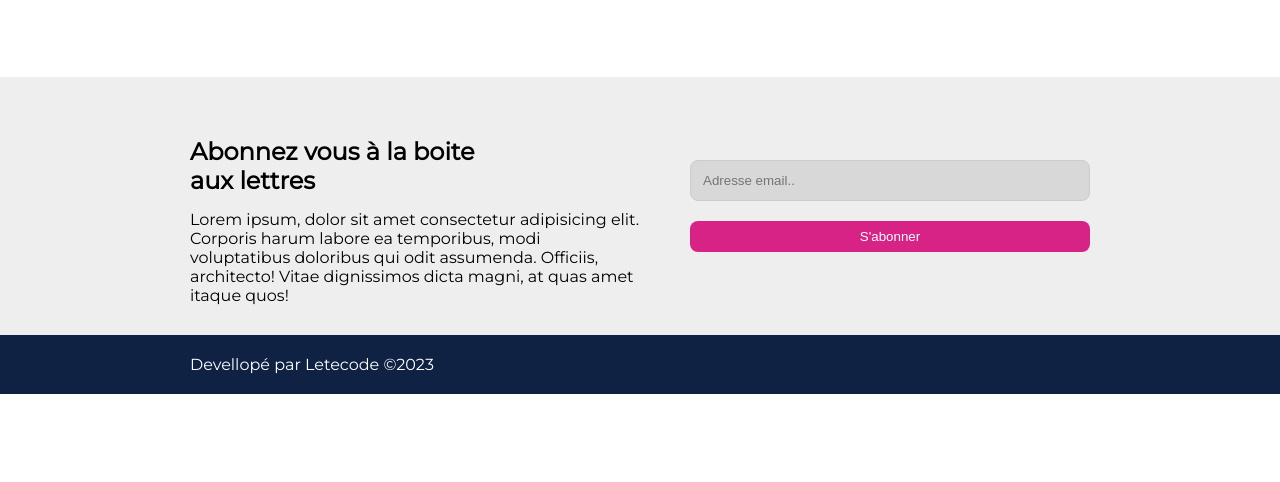
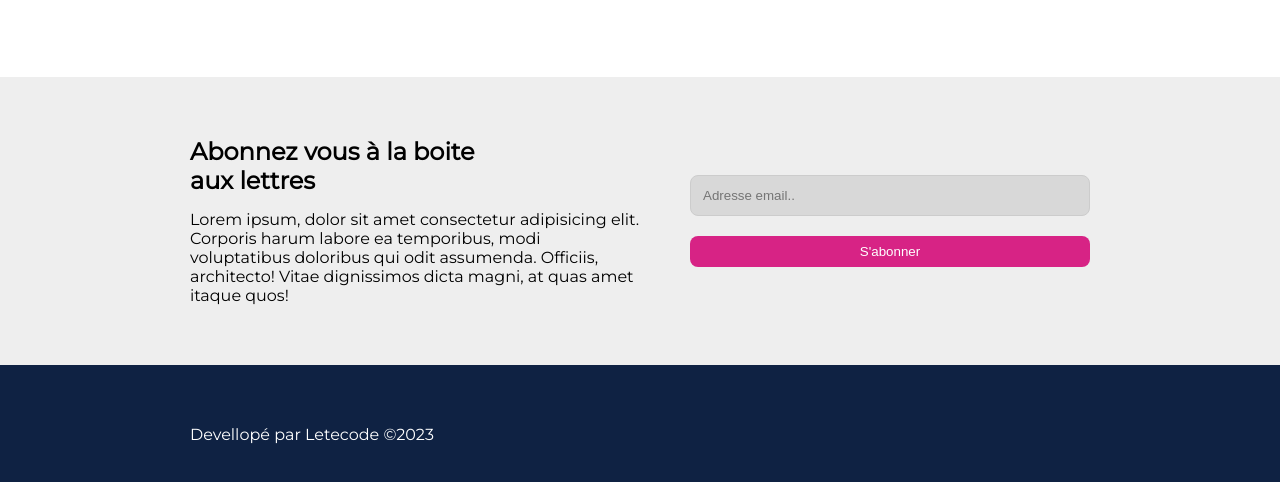
Before and after one commit to Tchatchouang95/Letecode_TP_2, a plain HTML site: page cours.html in a window 1280 px wide. Shown: the part 706-1188 px from the top of the page. Before the commit the page ends 1100 px from the top, so only its background shows below. Drawn offline with Linux system fonts and the light colour scheme.

Commit message:
Modification des padding pour mon footer

```diff
--- a/css/style.css
+++ b/css/style.css
@@ -42,7 +42,7 @@ section {
 footer {
     color: white;
     background-color: #0F2243;
-    padding: 20px 0;
+    padding: 60px;
 }
 
 /*Independent Styling*/
@@ -179,11 +179,15 @@ input[type=submit] {
     display: flex;
     align-items: center;
     justify-content: space-between;
-    padding: 30px 0;
+    padding: 30px 0 30px 0;
 }
 
 .container .subscribe1{
     width: 450px;
+}
+
+.container .subscribe1 p {
+    margin-bottom: 30px;
 }
 
 .container .subscribe2{
```
